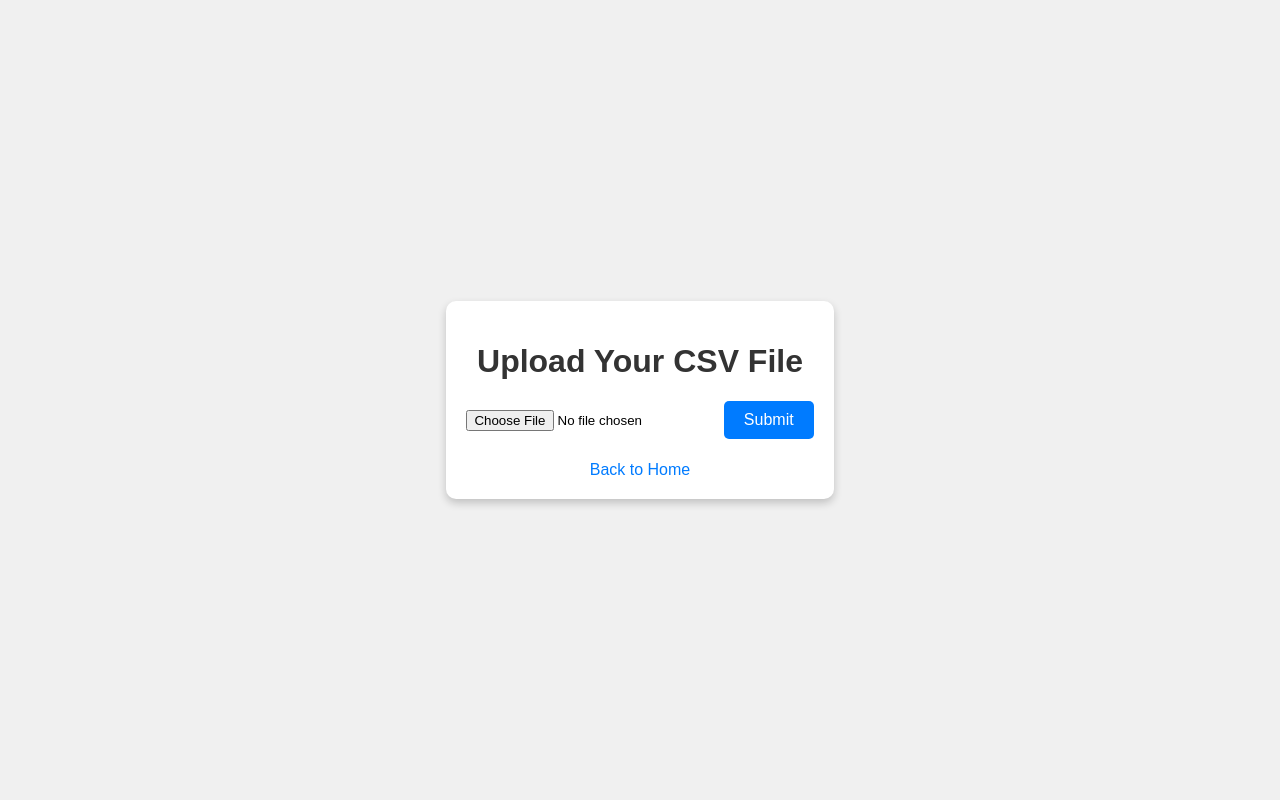
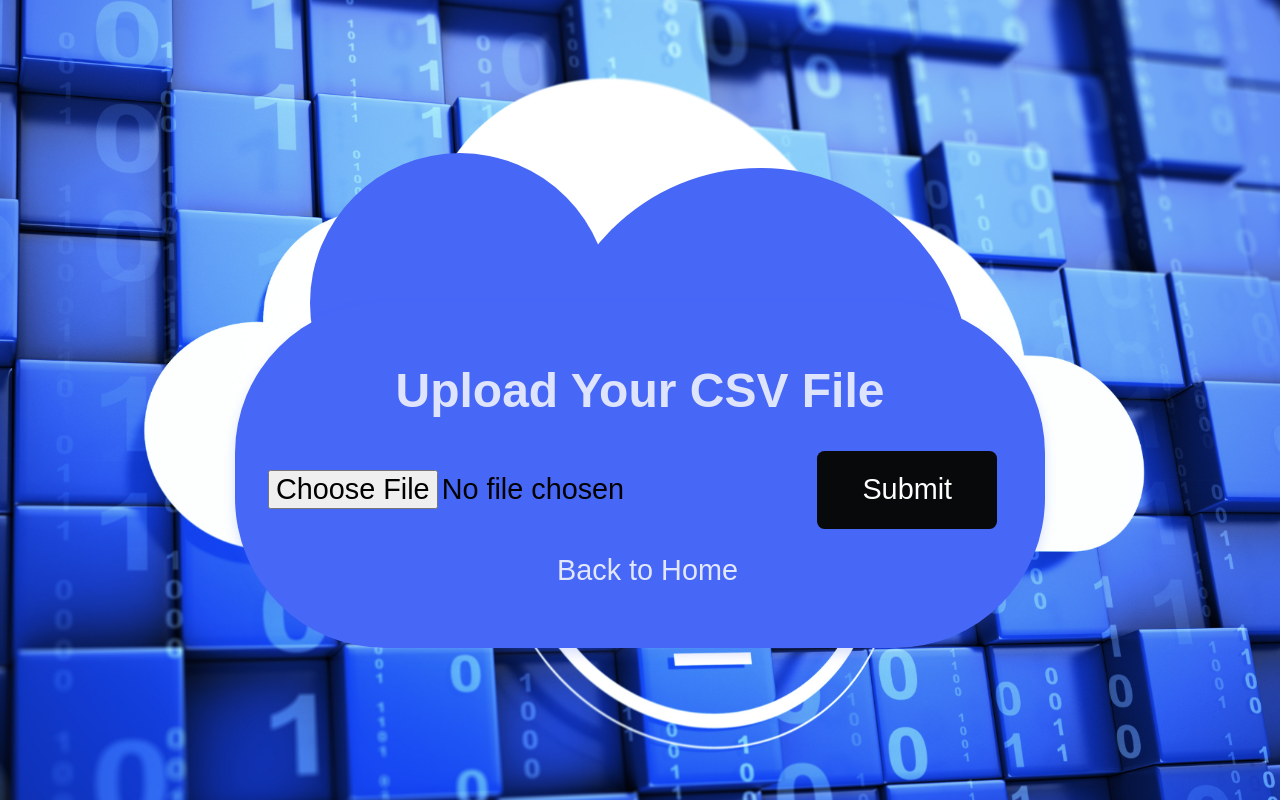
Before and after one commit to pradeepkumar20-04/urlyzer, a Flask app: page /upload in a window 1280 px wide. Run offline with Flask 3, Linux system fonts and the light colour scheme; parts of the project's set-up code (start-up, migrations or seed data) failed here and were passed over.

Commit message:
changes 1

```diff
--- a/templates/upload.html
+++ b/templates/upload.html
@@ -13,48 +13,95 @@
             align-items: center;
             height: 100vh;
             margin: 0;
-            background-color: #f0f0f0;
+            background-image: url('/static/background1.png'); /* Path to your PNG image */
+            background-size: cover;
+            background-position: center;
+            background-repeat: no-repeat;
+            background-color: #fbf8f8; /* Fallback color */
+            padding: 0px; /* 1.5x the original padding */
         }
-        .container {
-            background: #fff;
-            padding: 20px;
-            border-radius: 10px;
-            box-shadow: 0 4px 8px rgba(0, 0, 0, 0.2);
+
+        .cloud {
+            width: 750px; /* 1.5x the original width */
+            height: 225px; /* 1.5x the original height */
+            background: #eff1f5;
+            background: linear-gradient(to bottom, #4767f7 5%, #4767f7 100%);
+            border-radius: 150px; /* 1.5x the original border-radius */
+            position: relative;
+            margin: 180px auto 30px; /* 1.5x the original margin */
             text-align: center;
+            padding: 60px 30px; /* 1.5x the original padding */
+            box-shadow: 0 6px 12px rgba(71, 103, 247, 0.2); /* Adjusted box-shadow */
         }
+
+        .cloud:after, .cloud:before {
+            content: '';
+            position: absolute;
+            background: #4767f7;
+            z-index: -1;
+        }
+
+        .cloud:after {
+            width: 300px; /* 1.5x the original width */
+            height: 300px; /* 1.5x the original height */
+            top: -150px; /* 1.5x the original top */
+            left: 75px; /* 1.5x the original left */
+            border-radius: 150px; /* 1.5x the original border-radius */
+        }
+
+        .cloud:before {
+            width: 420px; /* 1.5x the original width */
+            height: 450px; /* 1.5x the original height */
+            top: -135px; /* 1.5x the original top */
+            right: 75px; /* 1.5x the original right */
+            border-radius: 300px; /* 1.5x the original border-radius */
+        }
+
         h1 {
-            margin-bottom: 20px;
-            color: #333;
+            margin-top: 0px;
+            margin-bottom: 22.5px; /* 1.5x the original margin-bottom */
+            color: #fafbfdd7;
+            font-size: 3em; /* 1.5x the original font size */
         }
+
         input[type="file"] {
-            margin: 10px 0;
+            margin: 30px 0; /* 1.5x the original margin */
+            font-size: 1.8em; /* 1.5x the original font size */
         }
+
         button {
-            background-color: #007BFF;
+            background-color: #08090a;
             color: white;
-            padding: 10px 20px;
+            padding: 22.5px 45px; /* 1.5x the original padding */
             border: none;
-            border-radius: 5px;
-            font-size: 1em;
+            margin-left: 0px;
+            margin-right: 15px;
+            border-radius: 7.5px; /* 1.5x the original border-radius */
+            font-size: 1.8em; /* 1.5x the original font size */
             cursor: pointer;
             transition: background-color 0.3s;
         }
+
         button:hover {
-            background-color: #0056b3;
+            background-color: #6fa5de;
         }
+
         a {
             display: block;
-            margin-top: 20px;
+            margin-top: 15px;
+            margin-left: 15px; /* 1.5x the original margin-top */
             text-decoration: none;
-            color: #007BFF;
+            color: #ffffffd7;
+            font-size: 1.8em; /* 1.5x the original font size */
         }
+
         a:hover {
             text-decoration: underline;
         }
     </style>
 </head>
 <body>
-    <div class="container">
+    <div class="cloud">
         <h1>Upload Your CSV File</h1>
         <form method="POST" action="/predict" enctype="multipart/form-data">
             <input type="file" name="file" accept=".csv" required>
--- a/templates/welcome.html
+++ b/templates/welcome.html
@@ -137,7 +137,7 @@
         </div>
     </div>
     <footer class="footer">
-        &copy; 2024 Future Web. All rights reserved.
+        &copy; 2024 URLyzer. All rights reserved.
     </footer>
 </body>
 </html>
```
Also changed, not shown: templates/index.html (+26 -25 lines), static/background1.png (added).
